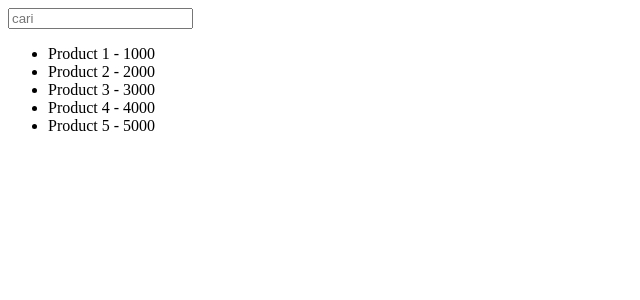
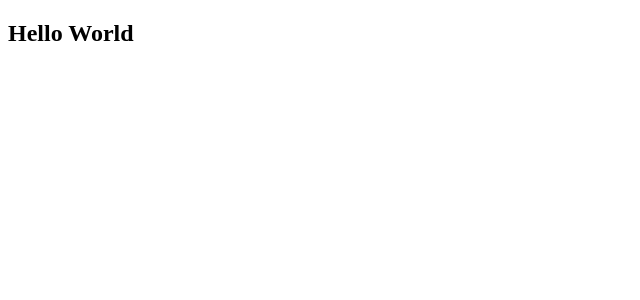
Before and after one commit to robbytrujillo/fundamentalVue, a Vue app: page / in a window 1280 px wide. Shown: the top 300 px of the page, without its empty margins (0-640 px from the left). Built offline with nearby package versions, Linux system fonts and the light colour scheme.

Commit message:
Fundamental Vue | COMPONENTS

```diff
--- a/src/App.vue
+++ b/src/App.vue
@@ -1,6 +1,7 @@
 <template>
-  <input type="text" v-model="cari" placeholder="cari" />
-
+  <Header />
+  <!-- ============================================================== -->
+  <!-- <input type="text" v-model="cari" placeholder="cari" /> -->
   <!-- <h2>Welcome, {{ nama }}</h2> -->
   <!-- <button v-on:click="changeName">Change Name</button> -->
   <!-- disingkat -->
@@ -13,11 +14,11 @@
   <br /> -->
   <!-- condition if -->
   <!-- <div v-if="products.length"> -->
-  <ul>
+  <!-- <ul> -->
   <!-- looping -->
   <!-- <li v-for="item in products" :key="item.id">{{ item.title }} - {{ item.price }}</li> -->
-    <li v-for="item in cariData" :key="item.id">{{ item.title }} - {{ item.price }}</li>
-  </ul>
+  <!-- <li v-for="item in cariData" :key="item.id">{{ item.title }} - {{ item.price }}</li> -->
+  <!-- </ul> -->
   <!-- </div> -->
   <!-- <div v-else> -->
   <!-- <p>No Data Found</p> -->
@@ -25,23 +26,29 @@
 </template>
 
 <script>
+import Header from "@/components/Header.vue";
 export default {
   name: "App",
-  data() {
-    return {
-      // nama: "Robby Ilhamkusuma",
-      // url: "https://laksanasolution.com",
-      // panggil: "",
-      cari: "",
-      products: [
+  components: {
+    Header,
+  },
+};
+
+// data() {
+//   return {
+//     // nama: "Robby Ilhamkusuma",
+//     // url: "https://laksanasolution.com",
+//     // panggil: "",
+//     cari: "",
+//     products: [
 // { id: 1, title: "Product 1", price: 1000 },
 // { id: 2, title: "Product 2", price: 2000 },
 // { id: 3, title: "Product 3", price: 3000 },
 // { id: 4, title: "Product 4", price: 4000 },
 // { id: 5, title: "Product 5", price: 5000 },
-      ],
-    };
-  },
+//     ],
+//   };
+// },
 // methods: {
 //   changeName() {
 //     this.nama = "Asep";
@@ -51,30 +58,30 @@ export default {
 // beforeCreate() {
 //   console.log("Before Create");
 // },
-  created() {
-    //console.log("Created");
-    this.products = [
-      { id: 1, title: "Product 1", price: 1000 },
-      { id: 2, title: "Product 2", price: 2000 },
-      { id: 3, title: "Product 3", price: 3000 },
-      { id: 4, title: "Product 4", price: 4000 },
-      { id: 5, title: "Product 5", price: 5000 },
-    ];
+// created() {
+//   //console.log("Created");
+//   this.products = [
+//     { id: 1, title: "Product 1", price: 1000 },
+//     { id: 2, title: "Product 2", price: 2000 },
+//     { id: 3, title: "Product 3", price: 3000 },
+//     { id: 4, title: "Product 4", price: 4000 },
+//     { id: 5, title: "Product 5", price: 5000 },
+//   ];
+//   // },
+//   // beforeMount() {
+//   //   console.log("Before Mount");
+//   // },
+//   // mounted() {
+//   //   console.log("Mounted");
 // },
-    // beforeMount() {
-    //   console.log("Before Mount");
+// computed: {
+//   cariData() {
+//     return this.products.filter((item) => {
+//       return item.title.match(this.cari);
+//     });
+//   },
 // },
-    // mounted() {
-    //   console.log("Mounted");
-  },
-  computed: {
-    cariData() {
-      return this.products.filter((item) => {
-        return item.title.match(this.cari);
-      });
-    },
-  },
-};
+// };
 </script>
 
 <style>
--- /dev/null
+++ b/src/components/Header.vue
@@ -0,0 +1,11 @@
+<template>
+  <h2>Hello World</h2>
+</template>
+
+<script>
+export default {
+  name: "Header",
+};
+</script>
+
+<style></style>
```
Lines whose indentation alone changed are shown as unchanged.
